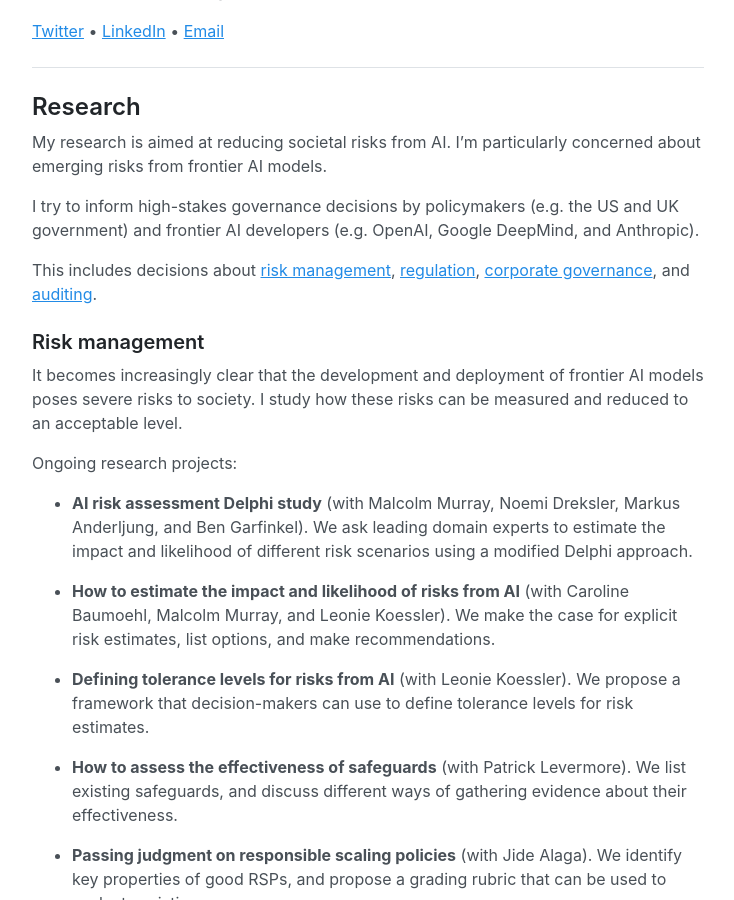
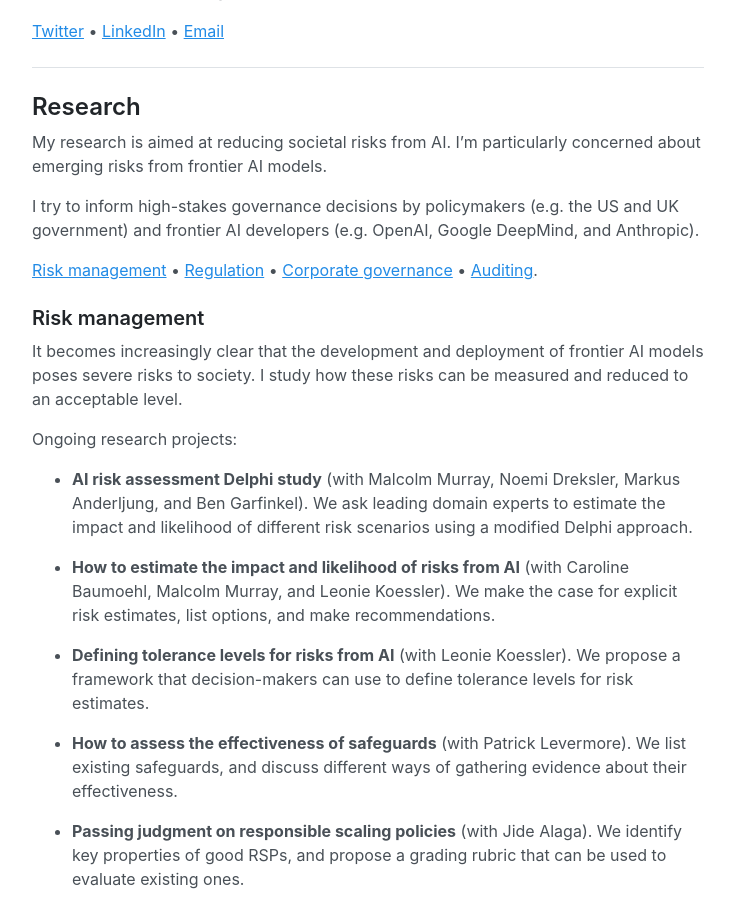
Before and after one commit to jonasschuett/jonasschuett.github.io, a Jekyll site: the page built from _posts/2020-04-04-introduction.md, in a window 1280 px wide and 900 px high, scrolled down 1017 px. Shown: the whole window, without its empty margins (272-1006 px from the left). Built offline with Jekyll 4.4.1, drawn with Linux system fonts in a browser that asks for light colours.

Commit message:
Update 2020-04-04-introduction.md

```diff
--- a/_posts/2020-04-04-introduction.md
+++ b/_posts/2020-04-04-introduction.md
@@ -24,7 +24,7 @@ My research is aimed at reducing societal risks from AI. I’m particularly conc
 
 I try to inform high-stakes governance decisions by policymakers (e.g. the US and UK government) and frontier AI developers (e.g. OpenAI, Google DeepMind, and Anthropic).
 
-This includes decisions about [risk management](#risk-management), [regulation](#regulation), [corporate governance](#corporate-governance), and [auditing](#auditing).
+[Risk management](#risk-management) • [Regulation](#regulation) • [Corporate governance](#corporate-governance) • [Auditing](#auditing).
 
 ### Risk management
 It becomes increasingly clear that the development and deployment of frontier AI models poses severe risks to society. I study how these risks can be measured and reduced to an acceptable level.
```
